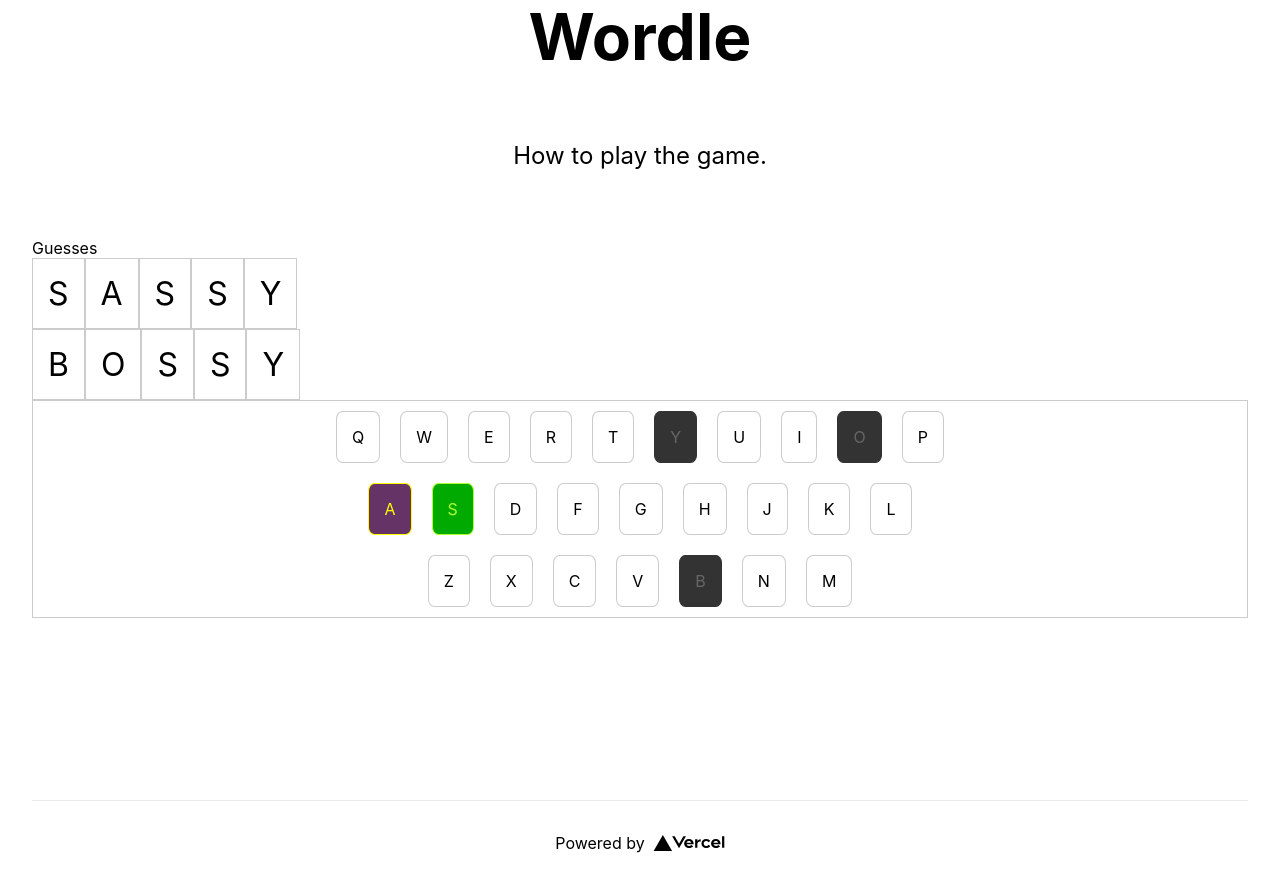
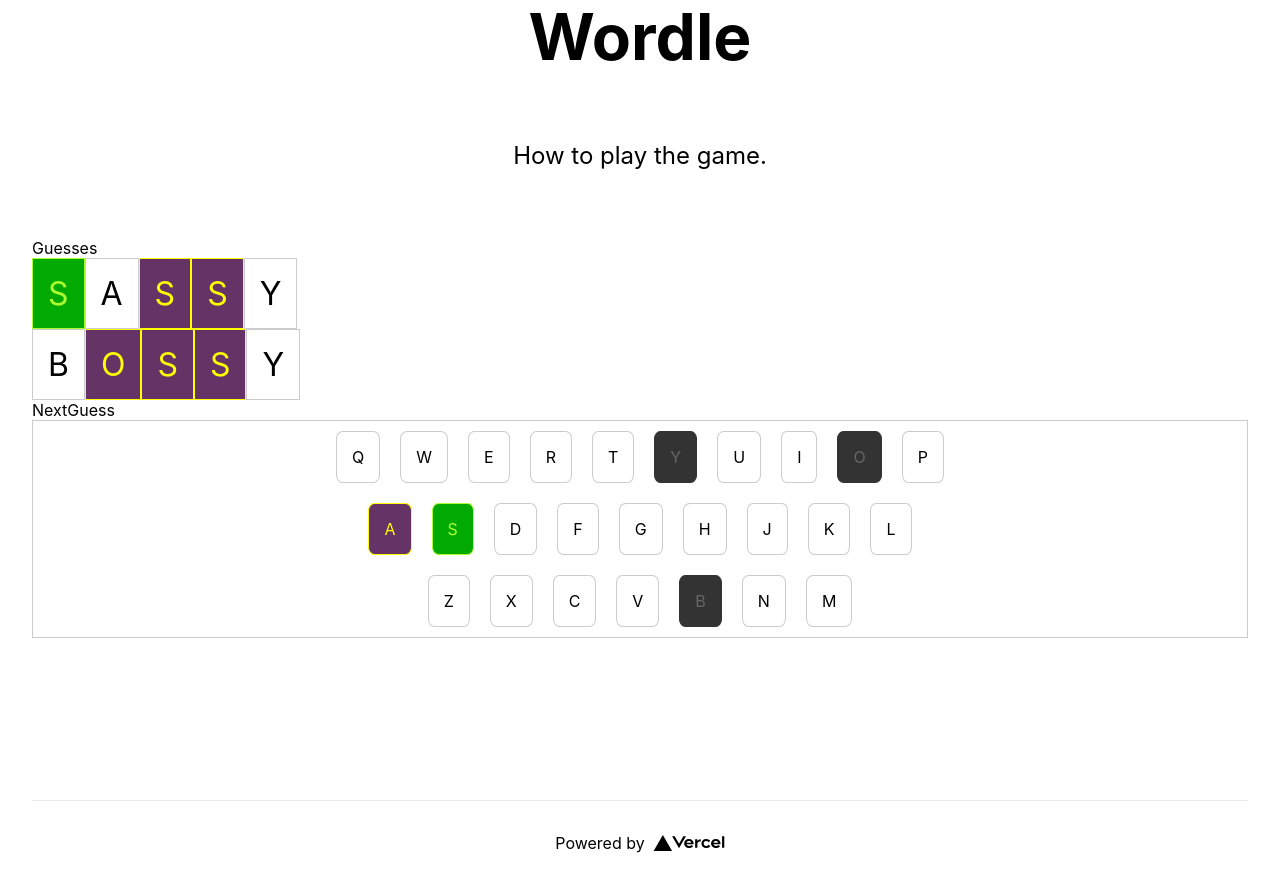
Before and after one commit to mfarrelly/firstnextjs, a Next.js app: page / in a window 1280 px wide. Built offline with nearby package versions, Linux system fonts and the light colour scheme.

Commit message:
Expanding guesses

```diff
--- a/pages/index.tsx
+++ b/pages/index.tsx
@@ -5,22 +5,39 @@
 import styles from "../styles/Home.module.css";
 import Keyboard from "./keyboard";
 
+import * as R from "ramda";
+
 import WordGuess from "./wordguess";
 
+function uniqueLetters(words: string[]): string[] {
+    const allLetters = R.join("", words);
+    const uniqLetters = R.uniq([...allLetters]);
+
+    return uniqLetters;
+}
+
 const Home: NextPage = () => {
-    const [letters, setLetters] = React.useState<string[]>([
-        "S",
-        "A",
-        "B",
-        "O",
-        "Y",
+    const [guessedWords, setGuessedWords] = React.useState<string[]>([
+        "SASSY",
+        "BOSSY",
     ]);
+    const [finalWord, setFinalWord] = React.useState<string>("STOLE");
+
+    const [letters, setLetters] = React.useState<string[]>(
+        uniqueLetters(guessedWords)
+    );
+
+    React.useEffect(() => {
+        setLetters(uniqueLetters(guessedWords));
+    }, [guessedWords]);
+
     const [outOfPositionLetters, setOut] = React.useState<string[]>(["A"]);
     const [okLetters, setOk] = React.useState<string[]>(["S"]);
+
     return (
         <div className={styles.container}>
             <Head>
-                <title>Create Next App</title>
+                <title>Woorlde</title>
                 <meta
                     name="description"
                     content="Generated by create next app"
@@ -33,8 +50,16 @@
                 <p className={styles.description}>How to play the game.</p>
                 <div className={styles.grid}>
                     <div>Guesses</div>
-                    <WordGuess word={"Sassy"} master="Stool" />
-                    <WordGuess word={"Bossy"} master="Stool" />
+                    {guessedWords.map((word, wordindex) => {
+                        return (
+                            <WordGuess
+                                key={`gword_${wordindex}`}
+                                word={word}
+                                master={finalWord}
+                            />
+                        );
+                    })}
+                    NextGuess
                 </div>
                 <div className={styles.keyboard}>
                     <Keyboard
--- a/pages/keyboard.tsx
+++ b/pages/keyboard.tsx
@@ -47,7 +47,7 @@
     const styledKeys = React.useMemo(() => {
         return keys.map((keyRow, rowi) => {
             return (
-                <div className={styles.keyRow}>
+                <div key={`keyrow_${rowi}`} className={styles.keyRow}>
                     {keyRow.map((k, ki) => {
                         const isOk = R.includes(k, okLetters);
                         const isOutOfPosition = R.includes(
@@ -72,7 +72,7 @@
                 </div>
             );
         });
-    }, []);
+    }, [keys, outOfPositionLetters, okLetters, letters]);
 
     return <div>{styledKeys}</div>;
 }
--- a/pages/wordguess.tsx
+++ b/pages/wordguess.tsx
@@ -1,5 +1,6 @@
 import styles from "../styles/WordGuess.module.css";
 import * as R from "ramda";
+import cx from "classnames";
 
 export interface WordGuessProps {
     word: string;
@@ -11,18 +12,29 @@
     for (let i = 0; i < word.length; i++) {
         items.push({
             letter: word[i].toUpperCase(),
-            style:
-                word[i].toUpperCase() == master[i].toUpperCase()
-                    ? styles.okay
-                    : styles.bad,
+            isOk: word[i].toUpperCase() === master[i].toUpperCase(),
+            isOutOfPosition:
+                word[i].toUpperCase() !== master[i].toUpperCase() &&
+                master.includes(word[i]),
         });
     }
 
     return (
         <div className={styles.word}>
             {items.map((letterItem, index) => {
+                const isOk = letterItem.isOk;
+                const isOutOfPosition = letterItem.isOutOfPosition;
                 return (
-                    <div key={index} className={styles.letter}>
+                    <div
+                        key={index}
+                        className={cx(
+                            {
+                                [styles.letter]: true,
+                            },
+                            { [styles.okay]: isOk },
+                            { [styles.outOfPosition]: isOutOfPosition }
+                        )}
+                    >
                         {letterItem.letter}
                     </div>
                 );
--- a/tsconfig.json
+++ b/tsconfig.json
@@ -13,7 +13,8 @@
     "resolveJsonModule": true,
     "isolatedModules": true,
     "jsx": "preserve",
-    "incremental": true
+    "incremental": true,
+    "downlevelIteration": true
   },
   "include": ["next-env.d.ts", "**/*.ts", "**/*.tsx"],
   "exclude": ["node_modules"]
```
